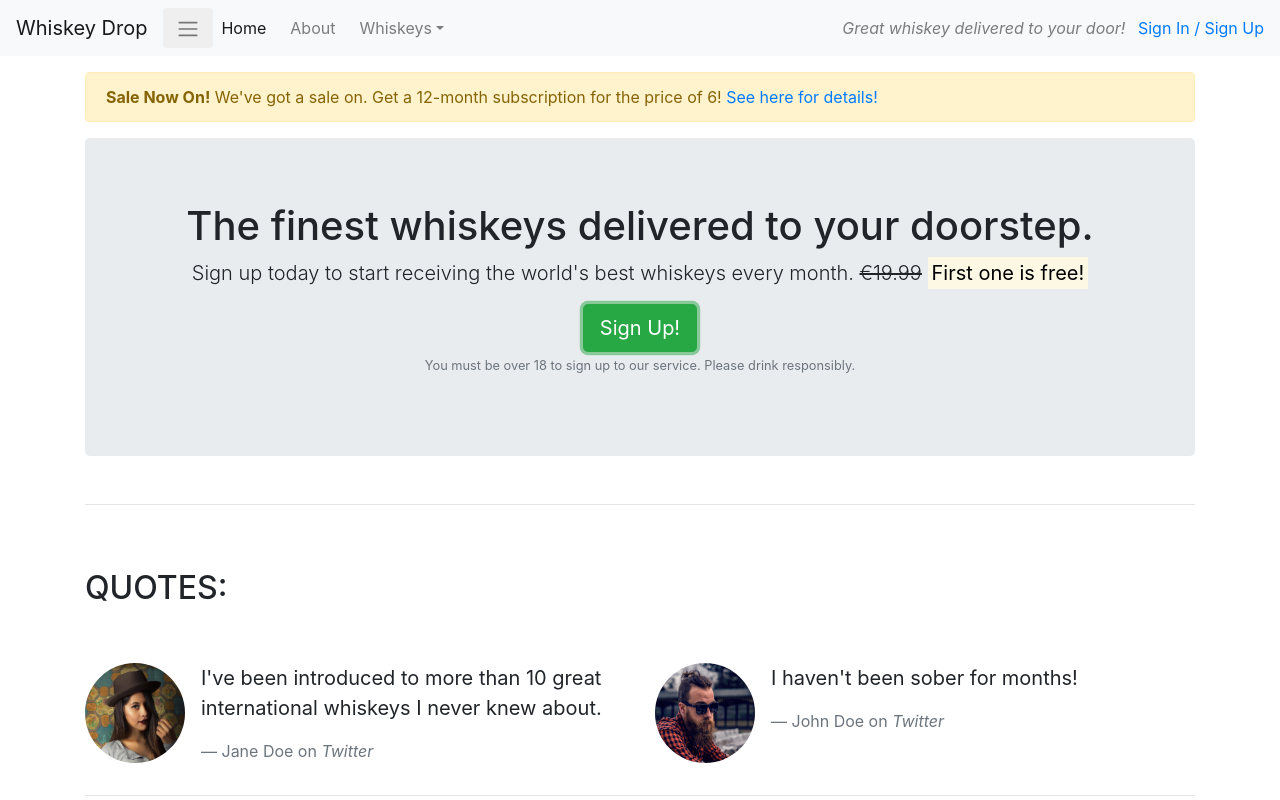
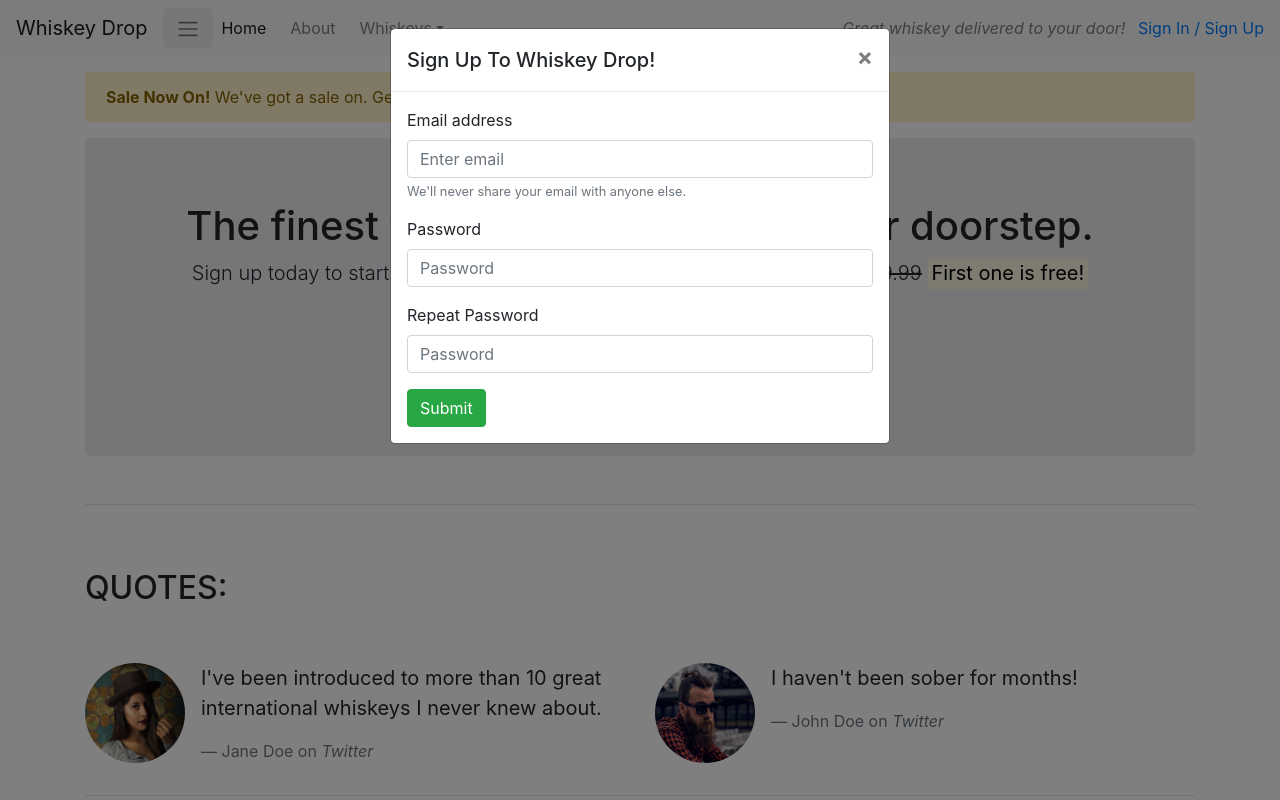
Before and after one commit to Matthew-Hurrell/bootstrap-test, a plain HTML site: page index.html in a window 1280 px wide. Both pictures are taken after a click on the button "Sign Up!". Shown: the top 800 px of the page. Drawn offline with nearby package versions, Linux system fonts and the light colour scheme.

Commit message:
Add modal pop-up window with form

```diff
--- a/index.html
+++ b/index.html
@@ -56,7 +56,7 @@
                         <s class="d-none d-sm-inline">€19.99</s>
                         <span class="d-inline d-sm-none"><br></span>
                         <strong><mark>First one is free!</mark></strong></p>
-                    <button class="btn btn-lg btn-success">Sign Up!</button>
+                    <button class="btn btn-lg btn-success" data-toggle="modal" data-target="#signUpModal">Sign Up!</button>
                     <p class="text-muted"><small>You must be over 18 to sign up to our service. Please drink
                         responsibly.</small></p>
                 </section>
@@ -137,6 +137,38 @@
         </section>
         <!-- /.features -->
     </article>
+
+    <div class="modal" tabindex="-1" role="dialog" id="signUpModal">
+        <div class="modal-dialog" role="document">
+          <div class="modal-content">
+            <div class="modal-header">
+              <h5 class="modal-title">Sign Up To Whiskey Drop!</h5>
+              <button type="button" class="close" data-dismiss="modal" aria-label="Close">
+                <span aria-hidden="true">&times;</span>
+              </button>
+            </div>
+            <div class="modal-body">
+                <form>
+                    <div class="form-group">
+                      <label for="exampleInputEmail1">Email address</label>
+                      <input type="email" class="form-control" id="exampleInputEmail1" aria-describedby="emailHelp" placeholder="Enter email">
+                      <small id="emailHelp" class="form-text text-muted">We'll never share your email with anyone else.</small>
+                    </div>
+                    <div class="form-group">
+                      <label for="password">Password</label>
+                      <input type="password" class="form-control" id="password" placeholder="Password">
+                    </div>
+                    <div class="form-group">
+                        <label for="repeatPassword">Repeat Password</label>
+                        <input type="password" class="form-control" id="repeatPassword" placeholder="Password">
+                      </div>
+                    <button type="submit" class="btn btn-success">Submit</button>
+                </form>
+            </div>
+          </div>
+        </div>
+    </div>
+
     <script src="https://code.jquery.com/jquery-3.3.1.slim.min.js" integrity="sha384-q8i/X+965DzO0rT7abK41JStQIAqVgRVzpbzo5smXKp4YfRvH+8abtTE1Pi6jizo" crossorigin="anonymous"></script>
     <script src="https://cdn.jsdelivr.net/npm/popper.js@1.14.7/dist/umd/popper.min.js" integrity="sha384-UO2eT0CpHqdSJQ6hJty5KVphtPhzWj9WO1clHTMGa3JDZwrnQq4sF86dIHNDz0W1" crossorigin="anonymous"></script>
     <script src="https://cdn.jsdelivr.net/npm/bootstrap@4.3.1/dist/js/bootstrap.min.js" integrity="sha384-JjSmVgyd0p3pXB1rRibZUAYoIIy6OrQ6VrjIEaFf/nJGzIxFDsf4x0xIM+B07jRM" crossorigin="anonymous"></script>
```
